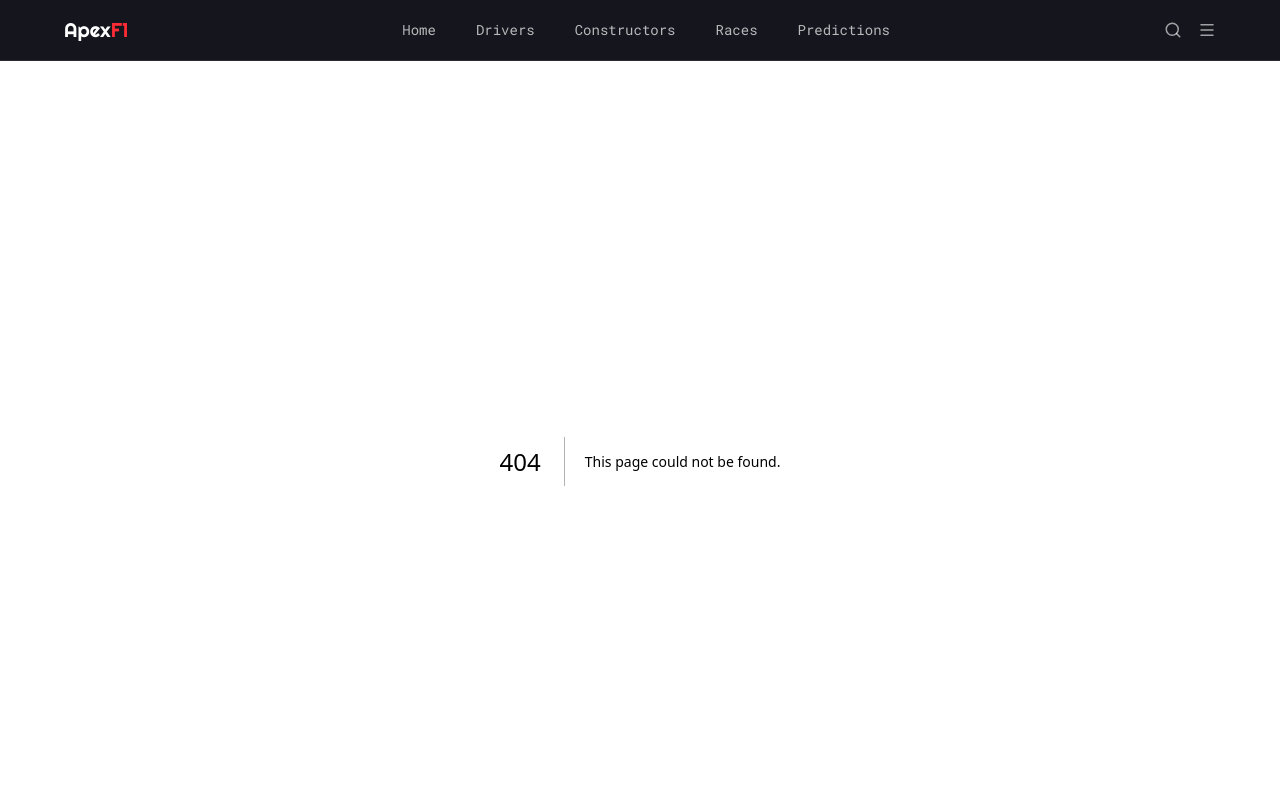
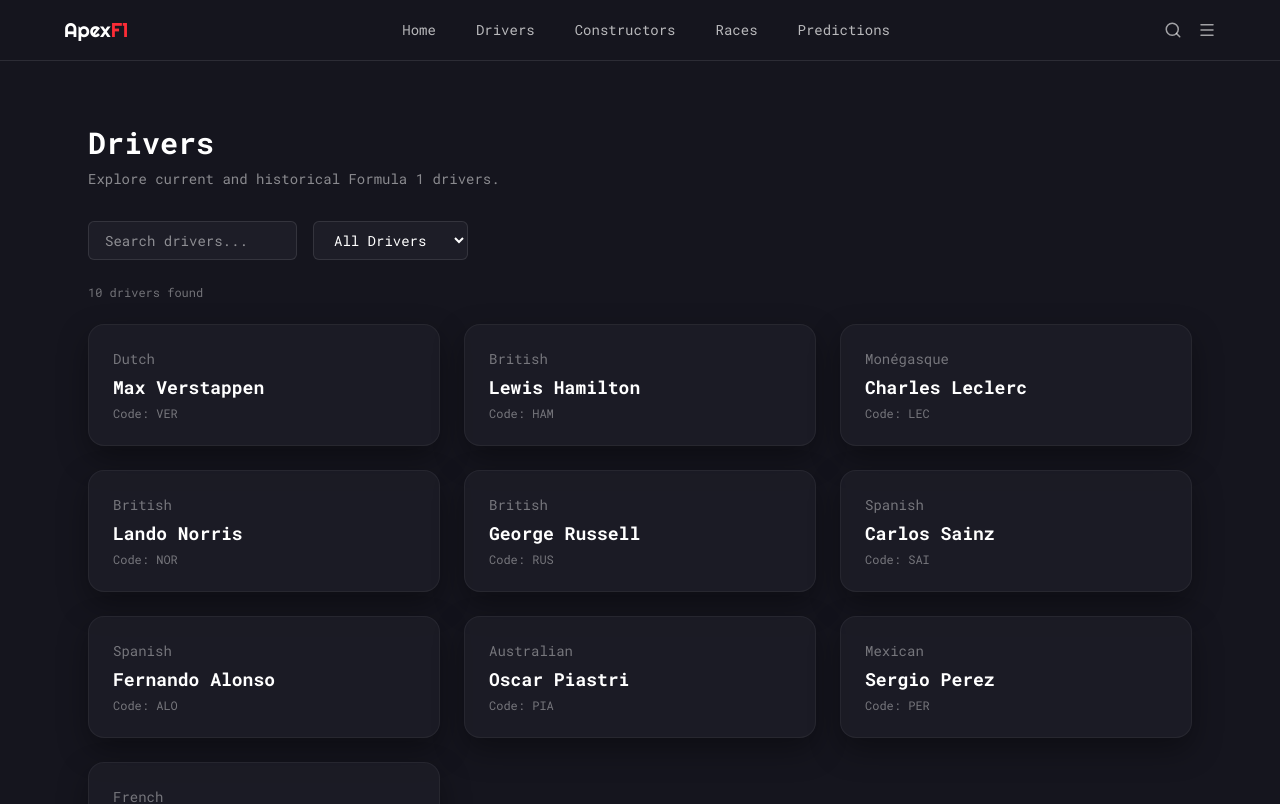
Before and after one commit to HanxxFeli/ApexF1, a Next.js app in the folder web/: page /drivers in a window 1280 px wide. Before the commit this address had no page. Shown: the top 804 px of the page. Built offline with nearby package versions, Linux system fonts and the light colour scheme.

Commit message:
feat: implement drivers page layout with search and filter using mock data

```diff
--- /dev/null
+++ b/web/app/drivers/page.tsx
@@ -0,0 +1,182 @@
+"use client";
+
+import { useState } from "react";
+import Card from "@/components/ui/Card";
+
+/**
+ * Driver type definition
+ * Mirrors structure that is expected from backend API
+ */
+type Driver = {
+  driver_id: number;
+  forename: string;
+  surname: string;
+  nationality?: string;
+  code?: string;
+};
+
+/**
+ * Temp mock driver data
+ * Will be replaced once backend API endpoints are merged
+ */
+const mockDrivers: Driver[] = [
+  { driver_id: 1, forename: "Max", surname: "Verstappen", nationality: "Dutch", code: "VER" },
+  { driver_id: 2, forename: "Lewis", surname: "Hamilton", nationality: "British", code: "HAM" },
+  { driver_id: 3, forename: "Charles", surname: "Leclerc", nationality: "Monégasque", code: "LEC" },
+  { driver_id: 4, forename: "Lando", surname: "Norris", nationality: "British", code: "NOR" },
+  { driver_id: 5, forename: "George", surname: "Russell", nationality: "British", code: "RUS" },
+  { driver_id: 6, forename: "Carlos", surname: "Sainz", nationality: "Spanish", code: "SAI" },
+  { driver_id: 7, forename: "Fernando", surname: "Alonso", nationality: "Spanish", code: "ALO" },
+  { driver_id: 8, forename: "Oscar", surname: "Piastri", nationality: "Australian", code: "PIA" },
+  { driver_id: 9, forename: "Sergio", surname: "Perez", nationality: "Mexican", code: "PER" },
+  { driver_id: 10, forename: "Pierre", surname: "Gasly", nationality: "French", code: "GAS" },
+];
+
+/*
+2026 Current F1 Grid
+Used for the simple frontend filter.
+*/
+const CURRENT_GRID = [
+  "Alexander Albon",
+  "Fernando Alonso",
+  "Kimi Antonelli",
+  "Oliver Bearman",
+  "Gabriel Bortoleto",
+  "Valtteri Bottas",
+  "Franco Colapinto",
+  "Pierre Gasly",
+  "Isack Hadjar",
+  "Lewis Hamilton",
+  "Nico Hülkenberg",
+  "Liam Lawson",
+  "Charles Leclerc",
+  "Arvid Lindblad",
+  "Lando Norris",
+  "Esteban Ocon",
+  "Sergio Pérez",
+  "Oscar Piastri",
+  "George Russell",
+  "Carlos Sainz",
+  "Lance Stroll",
+  "Max Verstappen",
+];
+
+/**
+ * DriversPage
+ *
+ * Displays a searchable and filterable list of Formula 1 Drivers
+ * Page supports:
+ * - Search by driver name
+ * - Filtering by current grid or past drivers
+ *
+ * Is currently using mock data
+ */
+export default function DriversPage() {
+
+  const [search, setSearch] = useState("");
+  const [filter, setFilter] = useState<"all" | "current" | "past">("all");
+
+  // filters based on search input and selected filter
+  const filteredDrivers = mockDrivers.filter((driver) => {
+
+    const fullName = `${driver.forename} ${driver.surname}`;
+    const matchesSearch =
+      fullName.toLowerCase().includes(search.toLowerCase());
+
+    const isCurrent = CURRENT_GRID.includes(fullName);
+
+    if (filter === "current") {
+      return matchesSearch && isCurrent;
+    }
+
+    if (filter === "past") {
+      return matchesSearch && !isCurrent;
+    }
+
+    return matchesSearch;
+  });
+
+  return (
+    <div className="mx-auto max-w-300 px-12 py-16">
+
+      {/* Page Title */}
+      <h1 className="text-3xl font-semibold">Drivers</h1>
+
+      <p className="text-sm text-white/50 mt-2">
+        Explore current and historical Formula 1 drivers.
+      </p>
+
+      {/* Search + Filter */}
+      <div className="mt-8 flex gap-4 flex-wrap">
+
+        {/* Driver search input */}
+        <input
+          type="text"
+          placeholder="Search drivers..."
+          value={search}
+          onChange={(e) => setSearch(e.target.value)}
+          className="px-4 py-2 rounded-md bg-[#1D1D27] border border-white/10 text-sm focus:outline-none focus:border-red-500"
+        />
+
+        {/* Driver filter dropdown */}
+        <select
+          value={filter}
+          onChange={(e) =>
+            setFilter(e.target.value as "all" | "current" | "past")
+          }
+          className="px-4 py-2 rounded-md bg-[#1D1D27] border border-white/10 text-sm"
+        >
+          <option value="all">All Drivers</option>
+          <option value="current">Current Grid</option>
+          <option value="past">Past Drivers</option>
+        </select>
+
+      </div>
+
+      {/* Result Count */}
+      <p className="text-xs text-white/40 mt-6">
+        {filteredDrivers.length} drivers found
+      </p>
+
+      {/* Driver Cards */}
+      <div className="grid grid-cols-1 md:grid-cols-2 lg:grid-cols-3 gap-6 mt-6">
+
+        {filteredDrivers.map((driver) => {
+
+          const fullName = `${driver.forename} ${driver.surname}`;
+
+          return (
+            <Card
+              key={driver.driver_id}
+              className="
+                p-6
+                transition-all duration-200
+                hover:-translate-y-1
+                hover:shadow-[0_0_25px_rgba(239,68,68,0.18)]
+                hover:border-red-500/20
+              "
+            >
+
+              <p className="text-sm text-white/40">
+                {driver.nationality ?? "Unknown"}
+              </p>
+
+              <h3 className="text-lg font-semibold mt-1">
+                {fullName}
+              </h3>
+
+              {driver.code && (
+                <p className="text-xs text-white/40 mt-1">
+                  Code: {driver.code}
+                </p>
+              )}
+
+            </Card>
+          );
+        })}
+
+      </div>
+
+    </div>
+  );
+}
--- /dev/null
+++ b/web/data/mockDrivers.ts
@@ -0,0 +1,30 @@
+export const drivers = [
+  {
+    id: 1,
+    name: "Max Verstappen",
+    team: "Red Bull Racing",
+    number: 1,
+    points: 575,
+  },
+  {
+    id: 2,
+    name: "Lando Norris",
+    team: "McLaren",
+    number: 4,
+    points: 412,
+  },
+  {
+    id: 3,
+    name: "Charles Leclerc",
+    team: "Ferrari",
+    number: 16,
+    points: 398,
+  },
+  {
+    id: 4,
+    name: "Lewis Hamilton",
+    team: "Ferrari",
+    number: 44,
+    points: 356,
+  },
+];
--- /dev/null
+++ b/web/src/lib/api.ts
@@ -0,0 +1,20 @@
+export type Driver = {
+  driver_id: number;
+  forename?: string;
+  surname?: string;
+  nationality?:string;
+  code?: string;
+  number?: number | null;
+};
+
+export async function getDrivers() {
+  const res = await fetch("/api/drivers", { cache: "no-store" });
+
+  if (!res.ok) {
+    throw new Error("Failed to fetch drivers");
+  }
+
+  const json = await res.json();
+
+  return json.data as Driver[];
+}
```
